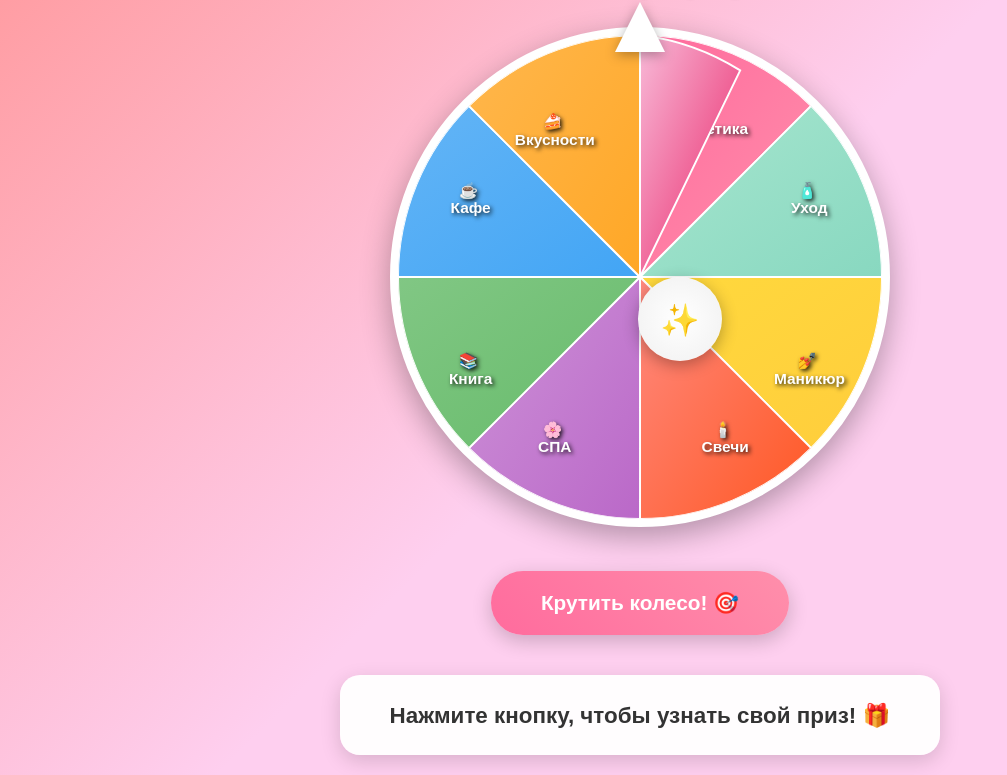
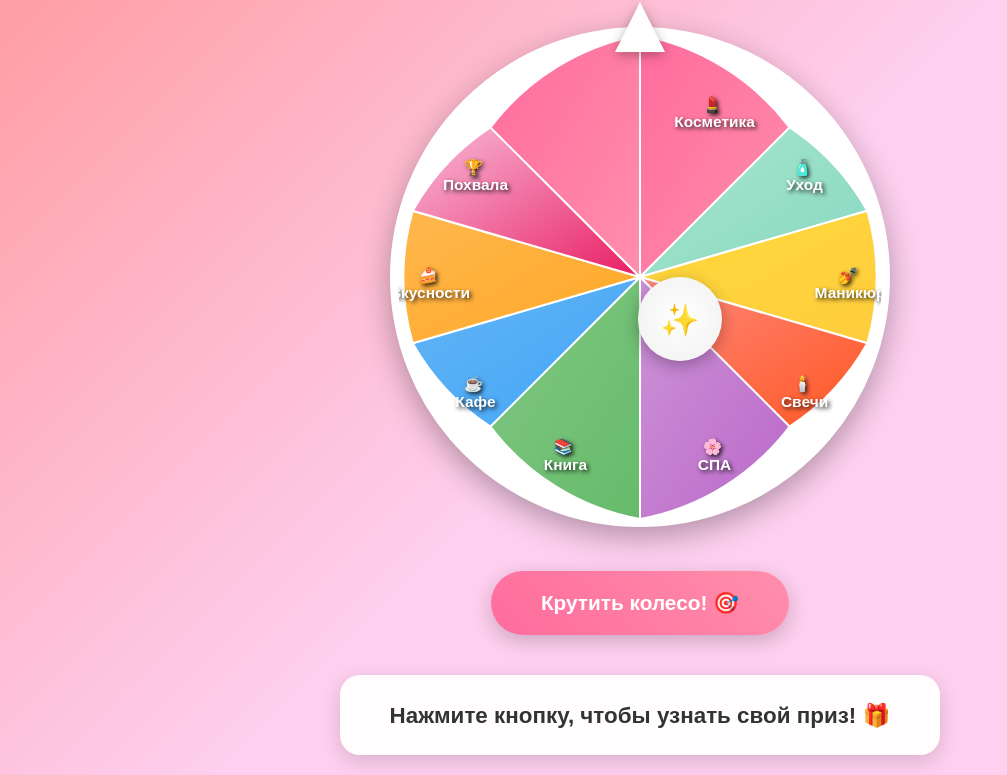
Before and after one commit to timur-new/fortunewheel, a plain HTML site: page index.html in a window 1280 px wide. Shown: the part 70-845 px from the top of the page, without its empty margins (0-1007 px from the left). Drawn offline with Linux system fonts and the light colour scheme.

Commit message:
Update index.html

```diff
--- a/index.html
+++ b/index.html
@@ -188,64 +188,71 @@
         <div class="wheel-container">
             <div class="pointer"></div>
             <svg class="wheel-svg" id="wheel" viewBox="0 0 500 500">
-                <!-- Сегмент 1: Косметика -->
-                <path d="M 250,250 L 250,0 A 250,250 0 0,1 426.8,73.2 z" fill="url(#grad1)" stroke="white" stroke-width="2"/>
-                <text x="320" y="80" class="segment-text">
-                    <tspan x="320" dy="0">💄</tspan>
-                    <tspan x="320" dy="18">Косметика</tspan>
+                <!-- Сегмент 1: Косметика (0° - 40°) -->
+                <path d="M 250,250 L 250,0 A 250,250 0 0,1 404.5,95.5 z" fill="url(#grad1)" stroke="white" stroke-width="2"/>
+                <text x="327" y="73" class="segment-text">
+                    <tspan x="327" dy="0">💄</tspan>
+                    <tspan x="327" dy="18">Косметика</tspan>
                 </text>
 
-                <!-- Сегмент 2: Персональный уход -->
-                <path d="M 250,250 L 426.8,73.2 A 250,250 0 0,1 500,250 z" fill="url(#grad2)" stroke="white" stroke-width="2"/>
-                <text x="425" y="162" class="segment-text">
-                    <tspan x="425" dy="0">🧴</tspan>
-                    <tspan x="425" dy="18">Уход</tspan>
+                <!-- Сегмент 2: Персональный уход (40° - 80°) -->
+                <path d="M 250,250 L 404.5,95.5 A 250,250 0 0,1 484.8,181.6 z" fill="url(#grad2)" stroke="white" stroke-width="2"/>
+                <text x="420" y="138" class="segment-text">
+                    <tspan x="420" dy="0">🧴</tspan>
+                    <tspan x="420" dy="18">Уход</tspan>
                 </text>
 
-                <!-- Сегмент 3: Маникюр -->
-                <path d="M 250,250 L 500,250 A 250,250 0 0,1 426.8,426.8 z" fill="url(#grad3)" stroke="white" stroke-width="2"/>
-                <text x="425" y="338" class="segment-text">
-                    <tspan x="425" dy="0">💅</tspan>
-                    <tspan x="425" dy="18">Маникюр</tspan>
+                <!-- Сегмент 3: Маникюр (80° - 120°) -->
+                <path d="M 250,250 L 484.8,181.6 A 250,250 0 0,1 484.8,318.4 z" fill="url(#grad3)" stroke="white" stroke-width="2"/>
+                <text x="467" y="250" class="segment-text">
+                    <tspan x="467" dy="0">💅</tspan>
+                    <tspan x="467" dy="18">Маникюр</tspan>
                 </text>
 
-                <!-- Сегмент 4: Ароматические свечи -->
-                <path d="M 250,250 L 426.8,426.8 A 250,250 0 0,1 250,500 z" fill="url(#grad4)" stroke="white" stroke-width="2"/>
-                <text x="338" y="409" class="segment-text">
-                    <tspan x="338" dy="0">🕯️</tspan>
-                    <tspan x="338" dy="18">Свечи</tspan>
+                <!-- Сегмент 4: Ароматические свечи (120° - 160°) -->
+                <path d="M 250,250 L 484.8,318.4 A 250,250 0 0,1 404.5,404.5 z" fill="url(#grad4)" stroke="white" stroke-width="2"/>
+                <text x="420" y="362" class="segment-text">
+                    <tspan x="420" dy="0">🕯️</tspan>
+                    <tspan x="420" dy="18">Свечи</tspan>
                 </text>
 
-                <!-- Сегмент 5: Абонемент СПА -->
-                <path d="M 250,250 L 250,500 A 250,250 0 0,1 73.2,426.8 z" fill="url(#grad5)" stroke="white" stroke-width="2"/>
-                <text x="162" y="409" class="segment-text">
-                    <tspan x="162" dy="0">🌸</tspan>
-                    <tspan x="162" dy="18">СПА</tspan>
+                <!-- Сегмент 5: Абонемент СПА (160° - 200°) -->
+                <path d="M 250,250 L 404.5,404.5 A 250,250 0 0,1 250,500 z" fill="url(#grad5)" stroke="white" stroke-width="2"/>
+                <text x="327" y="427" class="segment-text">
+                    <tspan x="327" dy="0">🌸</tspan>
+                    <tspan x="327" dy="18">СПА</tspan>
                 </text>
 
-                <!-- Сегмент 6: Книга -->
-                <path d="M 250,250 L 73.2,426.8 A 250,250 0 0,1 0,250 z" fill="url(#grad6)" stroke="white" stroke-width="2"/>
-                <text x="75" y="338" class="segment-text">
-                    <tspan x="75" dy="0">📚</tspan>
-                    <tspan x="75" dy="18">Книга</tspan>
+                <!-- Сегмент 6: Книга (200° - 240°) -->
+                <path d="M 250,250 L 250,500 A 250,250 0 0,1 95.5,404.5 z" fill="url(#grad6)" stroke="white" stroke-width="2"/>
+                <text x="173" y="427" class="segment-text">
+                    <tspan x="173" dy="0">📚</tspan>
+                    <tspan x="173" dy="18">Книга</tspan>
                 </text>
 
-                <!-- Сегмент 7: Сертификат в кафе -->
-                <path d="M 250,250 L 0,250 A 250,250 0 0,1 73.2,73.2 z" fill="url(#grad7)" stroke="white" stroke-width="2"/>
-                <text x="75" y="162" class="segment-text">
-                    <tspan x="75" dy="0">☕</tspan>
-                    <tspan x="75" dy="18">Кафе</tspan>
+                <!-- Сегмент 7: Сертификат в кафе (240° - 280°) -->
+                <path d="M 250,250 L 95.5,404.5 A 250,250 0 0,1 15.2,318.4 z" fill="url(#grad7)" stroke="white" stroke-width="2"/>
+                <text x="80" y="362" class="segment-text">
+                    <tspan x="80" dy="0">☕</tspan>
+                    <tspan x="80" dy="18">Кафе</tspan>
                 </text>
 
-                <!-- Сегмент 8: Вкусности -->
-                <path d="M 250,250 L 73.2,73.2 A 250,250 0 0,1 250,0 z" fill="url(#grad8)" stroke="white" stroke-width="2"/>
-                <text x="162" y="91" class="segment-text">
-                    <tspan x="162" dy="0">🍰</tspan>
-                    <tspan x="162" dy="18">Вкусности</tspan>
+                <!-- Сегмент 8: Вкусности (280° - 320°) -->
+                <path d="M 250,250 L 15.2,318.4 A 250,250 0 0,1 15.2,181.6 z" fill="url(#grad8)" stroke="white" stroke-width="2"/>
+                <text x="33" y="250" class="segment-text">
+                    <tspan x="33" dy="0">🍰</tspan>
+                    <tspan x="33" dy="18">Вкусности</tspan>
                 </text>
 
-                <!-- Сегмент 9: Похвала от руководителя -->
-                <path d="M 250,250 L 250,0 A 250,250 0 0,1 353.5,36.6 z" fill="url(#grad9)" stroke="white" stroke-width="2"/>
+                <!-- Сегмент 9: Похвала от руководителя (320° - 360°) -->
+                <path d="M 250,250 L 15.2,181.6 A 250,250 0 0,1 95.5,95.5 z" fill="url(#grad9)" stroke="white" stroke-width="2"/>
+                <text x="80" y="138" class="segment-text">
+                    <tspan x="80" dy="0">🏆</tspan>
+                    <tspan x="80" dy="18">Похвала</tspan>
+                </text>
+
+                <!-- Заключительный сегмент до начала (360° - 0°) -->
+                <path d="M 250,250 L 95.5,95.5 A 250,250 0 0,1 250,0 z" fill="url(#grad1)" stroke="white" stroke-width="2"/>
 
                 <!-- Градиенты -->
                 <defs>
```
